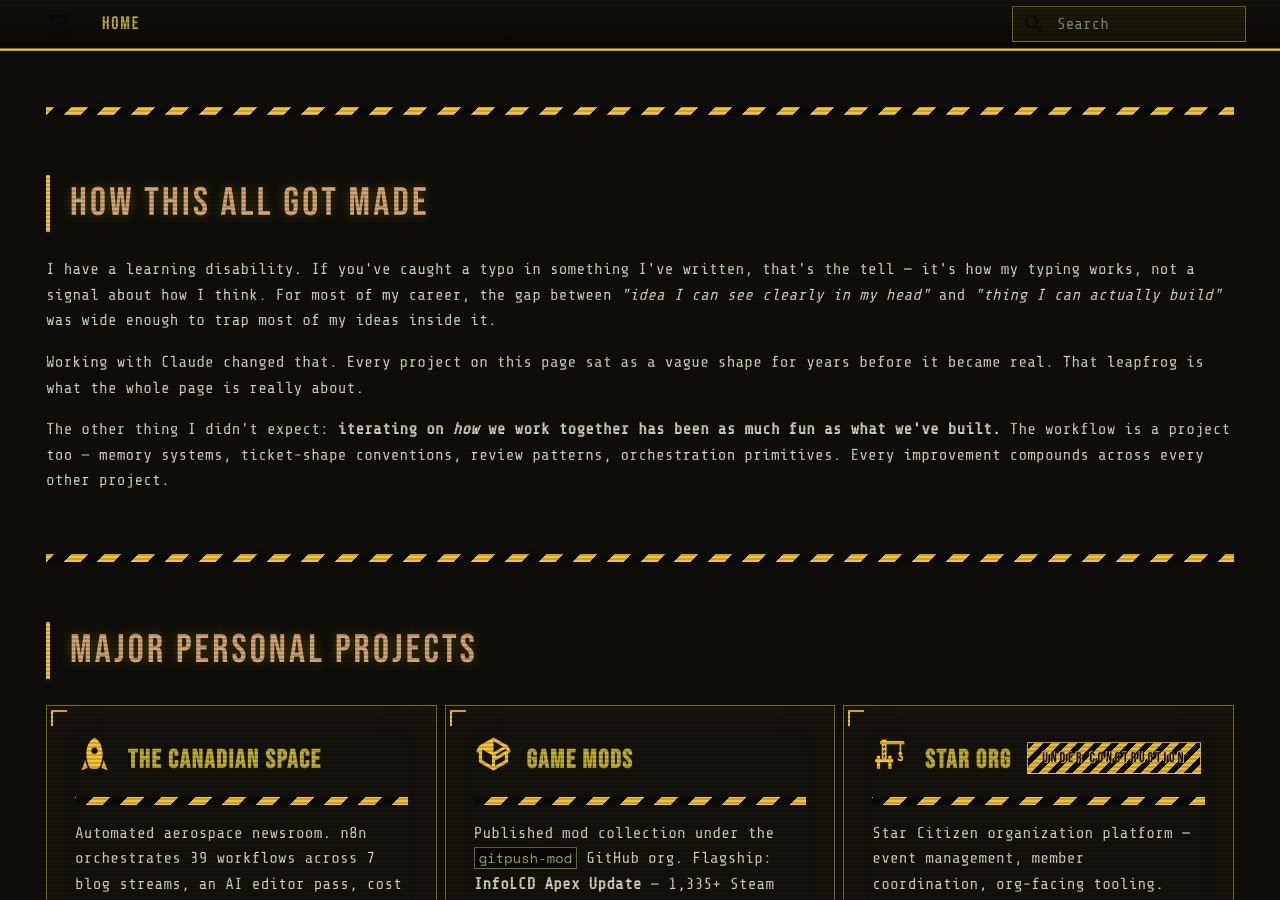
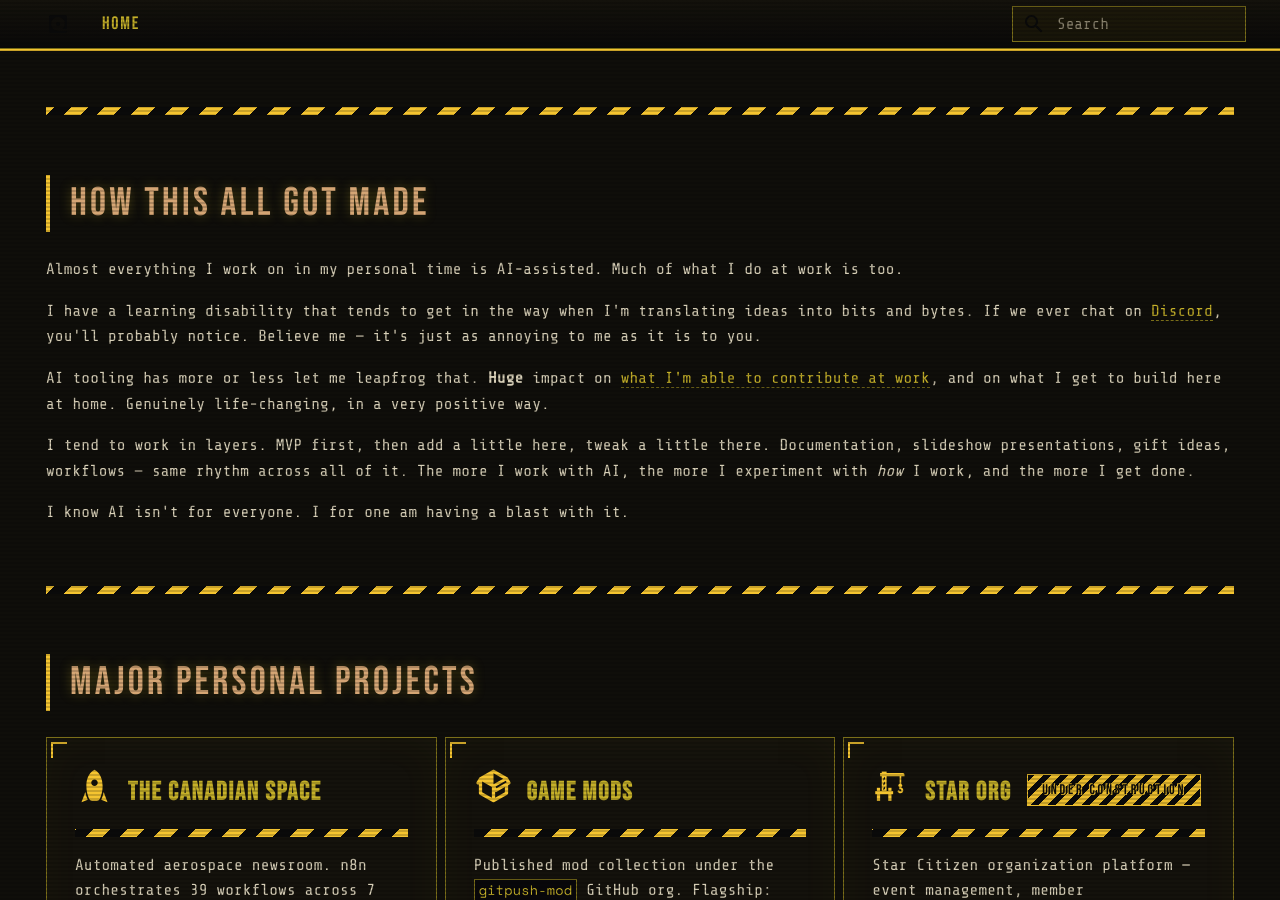
Before and after one commit to Godimas101/portfolio, an MkDocs documentation site: the page built from docs/index.md, in a window 1280 px wide and 900 px high, scrolled down 397 px. Built offline with MkDocs 1.6.1 and Material for MkDocs 9.7.7, drawn with Linux system fonts in a browser that asks for light colours.

Commit message:
docs(home): rework 'How this all got made' in Chris's voice
Lighter than the previous draft — leads with the practical (AI-assisted
work + personal), owns the LD tell openly with self-deprecating humor
('just as annoying to me as it is to you'), links to Discord for the
typo tell and to the Work tab for the impact. Closes with the layered
working style + 'having a blast' framing.

Co-Authored-By: Claude Opus 4.7 <noreply@anthropic.com>

```diff
--- a/docs/index.md
+++ b/docs/index.md
@@ -14,11 +14,15 @@ I build weirdly practical things: game mods, aerospace-news automations, and AI-
 
 ## How this all got made
 
-I have a learning disability. If you've caught a typo in something I've written, that's the tell — it's how my typing works, not a signal about how I think. For most of my career, the gap between *"idea I can see clearly in my head"* and *"thing I can actually build"* was wide enough to trap most of my ideas inside it.
+Almost everything I work on in my personal time is AI-assisted. Much of what I do at work is too.
 
-Working with Claude changed that. Every project on this page sat as a vague shape for years before it became real. That leapfrog is what the whole page is really about.
+I have a learning disability that tends to get in the way when I'm translating ideas into bits and bytes. If we ever chat on [Discord](https://discord.com/users/235753132594823169), you'll probably notice. Believe me — it's just as annoying to me as it is to you.
 
-The other thing I didn't expect: **iterating on *how* we work together has been as much fun as what we've built.** The workflow is a project too — memory systems, ticket-shape conventions, review patterns, orchestration primitives. Every improvement compounds across every other project.
+AI tooling has more or less let me leapfrog that. **Huge** impact on [what I'm able to contribute at work](work.md), and on what I get to build here at home. Genuinely life-changing, in a very positive way.
+
+I tend to work in layers. MVP first, then add a little here, tweak a little there. Documentation, slideshow presentations, gift ideas, workflows — same rhythm across all of it. The more I work with AI, the more I experiment with *how* I work, and the more I get done.
+
+I know AI isn't for everyone. I for one am having a blast with it.
 
 ---
 
```
